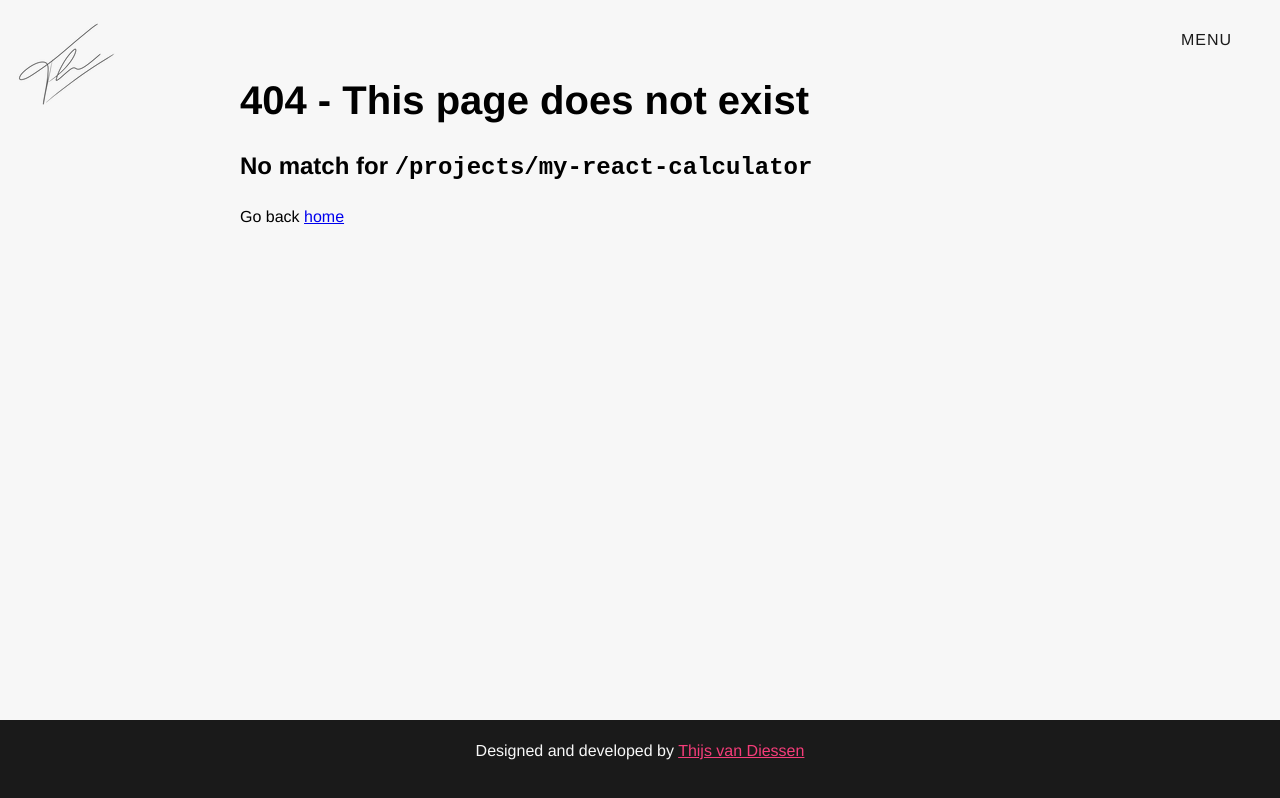
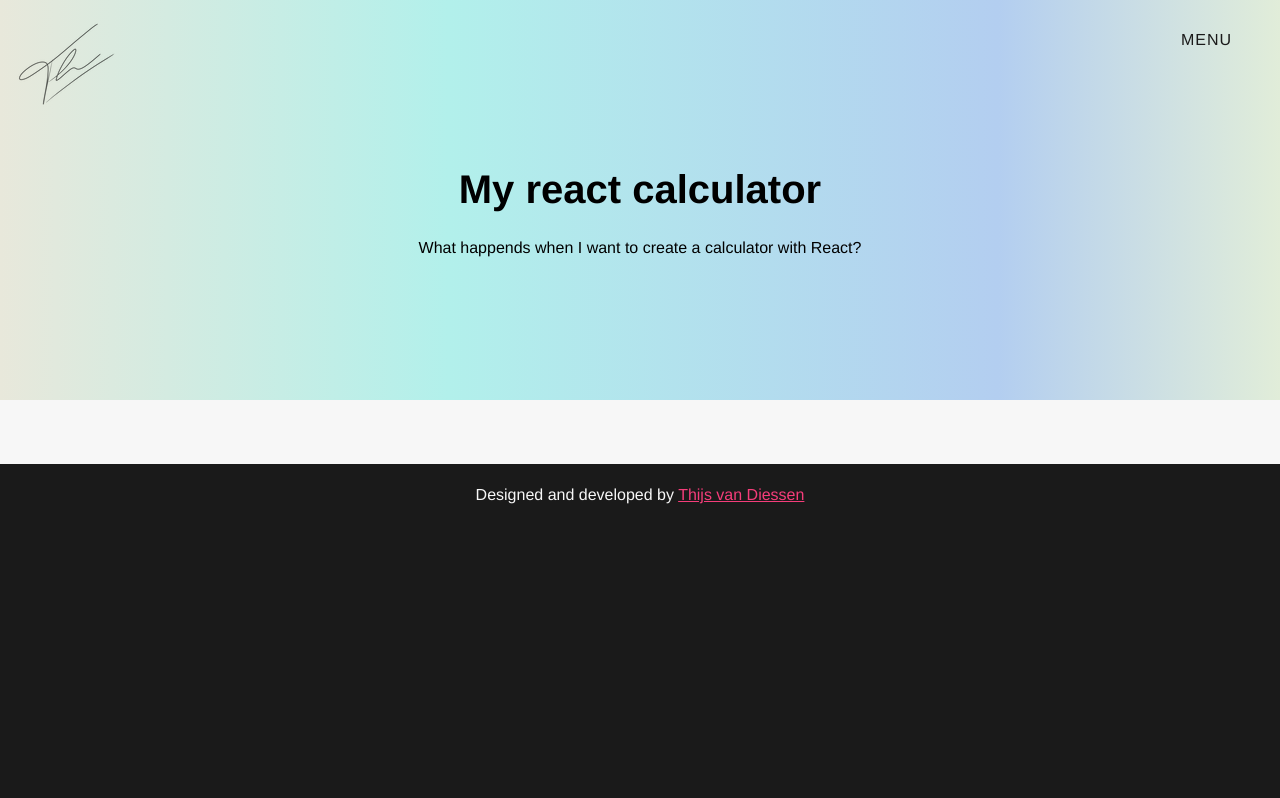
Before and after one commit to thijsvandiessen/portfolio-blog, a React app: page /projects/my-react-calculator in a window 1280 px wide. Before the commit this address had no page. Built offline with nearby package versions, Linux system fonts and the light colour scheme.

Commit message:
created project page

```diff
--- /dev/null
+++ b/src/components/ProjectCalculator.js
@@ -0,0 +1,35 @@
+import React, {Component} from 'react';
+import GradientHeader from './GradientHeader';
+
+/**
+ * A class that returns my calculator project
+ */
+class ProjectTodo extends Component {
+  /**
+    * Constructor function
+    */
+  constructor() {
+    super();
+  };
+
+  /**
+    * It returns my calculator
+    * @return {object}
+    */
+  render() {
+    const heading = {
+      title: 'My react calculator',
+      subTitle: 'What happends when I want to create a calculator with React?',
+    };
+
+    return (
+      <main>
+        <GradientHeader heading={heading} />
+        <section className="content-container">
+        </section>
+      </main>
+    );
+  };
+};
+
+export default ProjectTodo;
--- a/src/components/Projects.js
+++ b/src/components/Projects.js
@@ -7,8 +7,8 @@ import {Link} from 'react-router-dom';
 class Projects extends Component {
 
   /**
-   * It returns a list of projects
-   * @returns {jsx} of projects The sum of the two numbers.
+   * It returns a list of my projects
+   * @return {object} jsx
   */
   render() {
     return (
@@ -50,6 +50,13 @@ class Projects extends Component {
             Read more...
           </Link>
         </div>
+        <div>
+          <h2>React calculator</h2>
+          <p>How easy is it to create a calculator with React?</p>
+          <Link to="projects/my-react-calculator" title="Discover my react calculator app">
+            Read more...
+          </Link>
+        </div>
       </section>
     );
   }
--- a/src/components/Routes.js
+++ b/src/components/Routes.js
@@ -9,7 +9,9 @@ const Projects = lazy(() => import(
 const ProjectSound = lazy(() => import(
     /* webpackChunkName: 'projectSound' */ "./ProjectSound"));
 const ProjectTodo = lazy(() => import(
-  /* webpackChunkName: 'projectTodo' */ "./ProjectTodo"));
+  /* webpackChunkName: 'projectCalculator' */ "./ProjectCalculator"));
+  const ProjectCalculator = lazy(() => import(
+    /* webpackChunkName: 'projectCalculator' */ "./ProjectCalculator"));
 const ProjectImageOptimizations = lazy(() => import(
   /* webpackChunkName: 'ProjectImgOpt' */ "./ProjectImageOptimizations"));
 const Blog = lazy(() => import(
@@ -36,28 +38,61 @@ class Routes extends Component {
   render() {
     return (
       <Switch>
-        <Route path="/" exact
-          component={LazyLoad(Home)} />
-        <Route path="/projects" exact
-          component={LazyLoad(Projects)} />
-        <Route path="/projects/sound-project" exact
-          component={LazyLoad(ProjectSound)} />
-        <Route path="/projects/my-to-do-app" exact
-          component={LazyLoad(ProjectTodo)} />
+        <Route
+          path="/"
+          exact
+          component={LazyLoad(Home)}
+        />
+        <Route
+          path="/projects"
+          exact
+          component={LazyLoad(Projects)}
+        />
+        <Route
+          path="/projects/sound-project"
+          exact
+          component={LazyLoad(ProjectSound)}
+        />
+        <Route
+          path="/projects/my-to-do-app"
+          exact
+          component={LazyLoad(ProjectTodo)}
+        />
         <Redirect
           from="/projects/image-optimizations-to-improve-seo"
-          to="/projects/lazy-loading-images-to-improve-seo"/>
-        <Route path="/projects/lazy-loading-images-to-improve-seo" exact
-            component={LazyLoad(ProjectImageOptimizations)} />
-        <Route path="/my-writings" exact
-          component={LazyLoad(Blog)} />
-        <Route path="/my-writings/:article"
-          component={LazyLoad(Article)} />
-        <Route path="/about" exact
-          component={LazyLoad(About)} />
-        <Route path="/contact" exact
-          component={LazyLoad(Contact)} />
-        <Route component={LazyLoad(NoMatch)} />
+          to="/projects/lazy-loading-images-to-improve-seo"
+        />
+        <Route
+          path="/projects/lazy-loading-images-to-improve-seo"
+          exact
+          component={LazyLoad(ProjectImageOptimizations)}
+        />
+        <Route
+          path="/projects/my-react-calculator"
+          exact
+          component={LazyLoad(ProjectCalculator)}
+        />
+        <Route
+          path="/my-writings"
+          exact
+          component={LazyLoad(Blog)}
+        />
+        <Route
+          path="/my-writings/:article"
+          component={LazyLoad(Article)}
+        />
+        <Route
+          path="/about"
+          exact
+          component={LazyLoad(About)}
+        />
+        <Route
+          path="/contact"
+          exact
+          component={LazyLoad(Contact)}
+        />
+        <Route component={LazyLoad(NoMatch)}
+      />
       </Switch>
     );
   }
```
